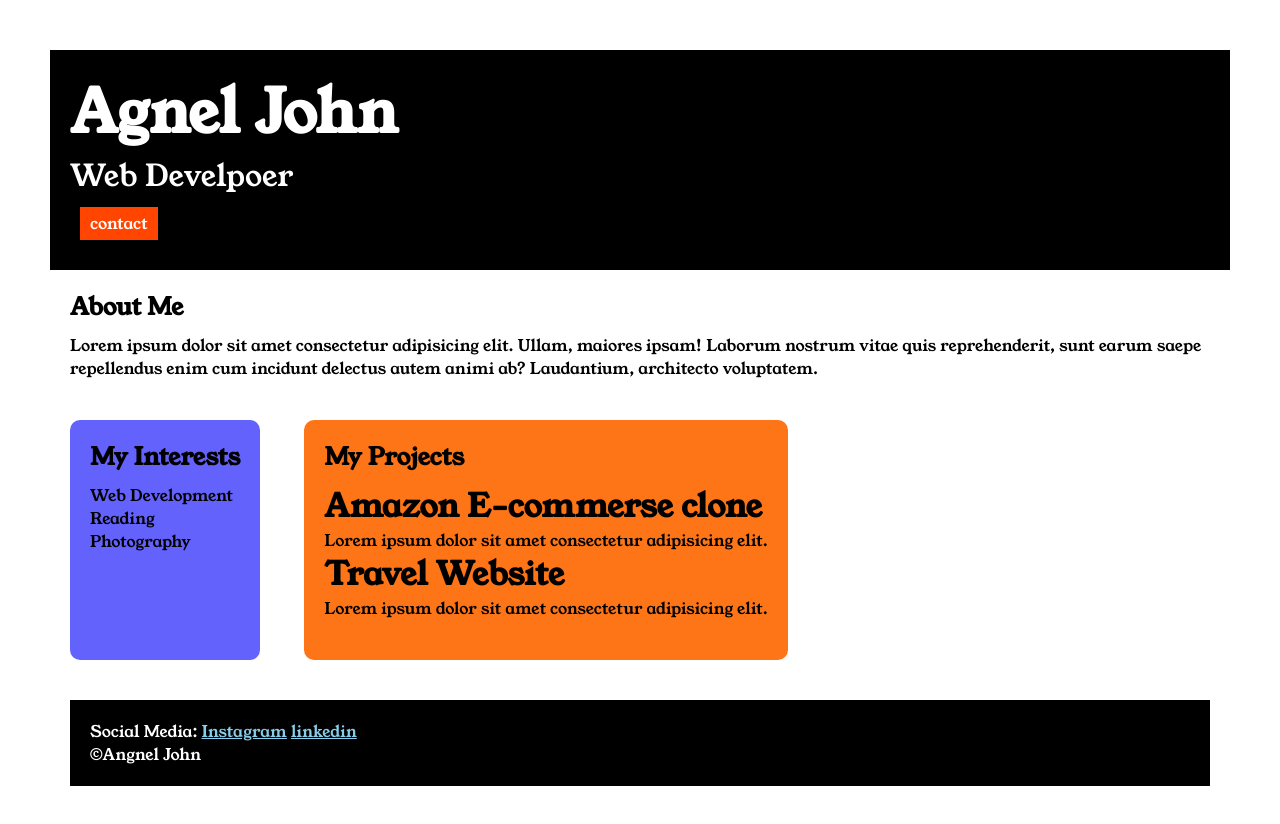
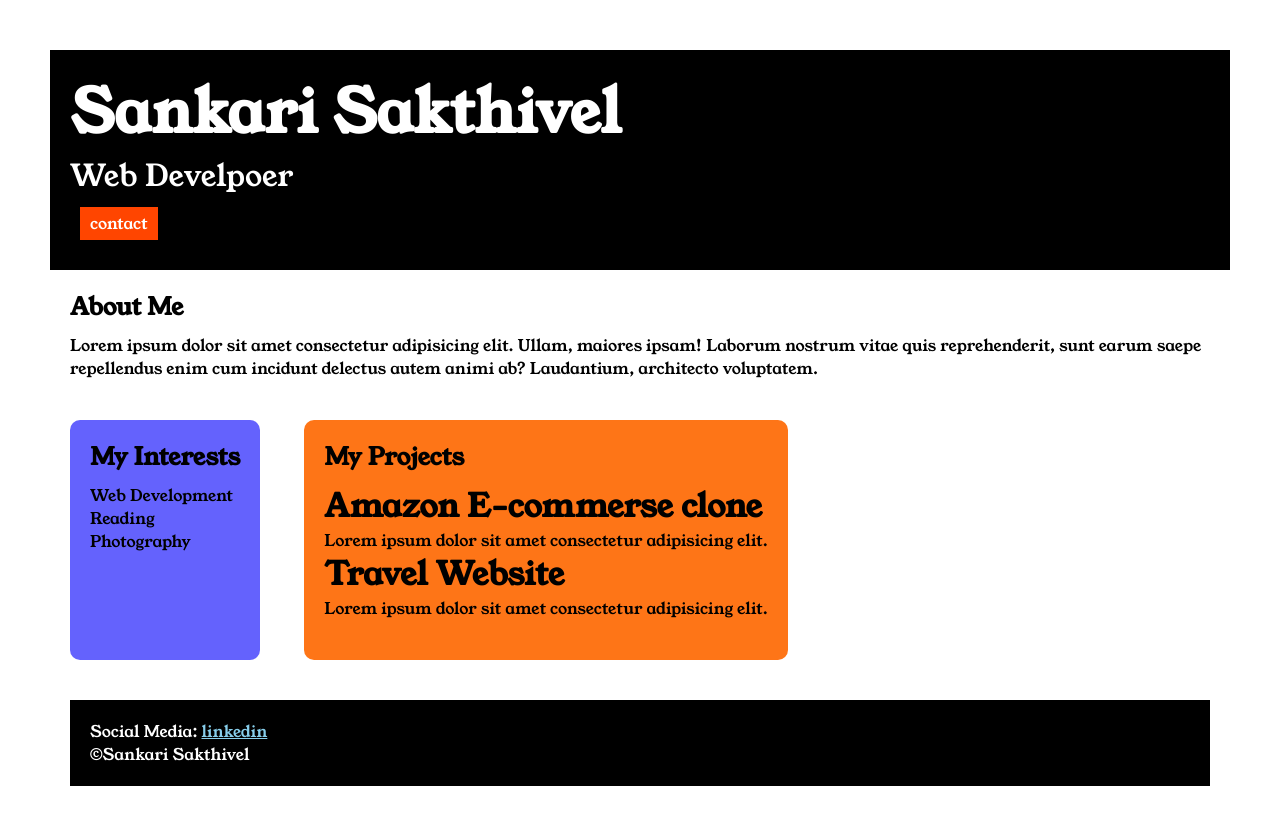
Before and after one commit to sankari1402/portfolio-simple-website1, a plain HTML site: page index.html in a window 1280 px wide. Drawn offline with Linux system fonts and the light colour scheme.

Commit message:
Update index.html

```diff
--- a/index.html
+++ b/index.html
@@ -1,5 +1,6 @@
 <!DOCTYPE html>
 <html>
+
 
 <head>
     <title>Portfolio</title>
@@ -14,7 +15,7 @@
     <div class="container">
 
      <div class="section-one">
-        <h1 class="section-one__name">Agnel John</h1>
+        <h1 class="section-one__name">Sankari Sakthivel</h1>
         <p class="section-one__role">Web Develpoer</p>
          <a class="section-one__contact" href="contact.html">contact</a>
      </div>
@@ -56,11 +57,12 @@
 </div>
 <div class="section-five">
     <p class="section-five__tittle">Social Media:
-        <a href="https://www.instagram.com/errormakesclever/?hl=en">Instagram</a>
-        <a href="https://www.linkedin.com/company/errormakesclever/">linkedin</a>
+
+        <a href=https://www.linkedin.com/in/sankarisakthivel14/>linkedin</a>
     </p>
 
-    <p class="section-five__desc">&copy;Angnel John
+    <p class="section-five__desc">&copy;Sankari Sakthivel
+
     </div>
         </body>
 
```
